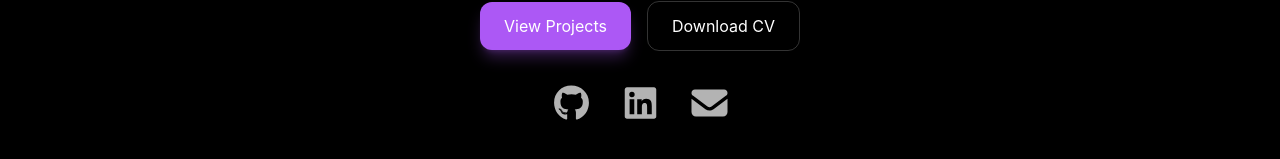
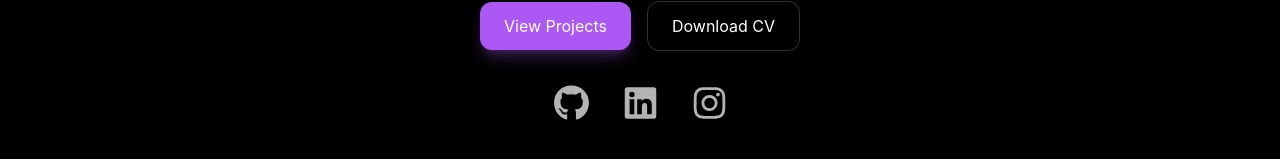
Before and after one commit to prasannaadhikari2602/Portfolio, a React (Vite) app: page / in a window 1280 px wide. Shown: the part 617-776 px from the top of the page. Built offline with nearby package versions, Linux system fonts and the light colour scheme.

Commit message:
changed the link and icon in hero section

```diff
--- a/src/sections/Home.jsx
+++ b/src/sections/Home.jsx
@@ -1,8 +1,8 @@
 import React from "react";
 import { FontAwesomeIcon } from "@fortawesome/react-fontawesome";
 
-import { faEnvelope } from "@fortawesome/free-solid-svg-icons";
-import { faGithub, faLinkedin } from "@fortawesome/free-brands-svg-icons";
+
+import { faGithub, faInstagram, faLinkedin } from "@fortawesome/free-brands-svg-icons";
 import Profile from "../assets/Profile.png";
 const Home = () => {
   return (
@@ -64,10 +64,10 @@ const Home = () => {
         </a>
 
         <a
-          href="mailto:prasannaadhikari2602@gmail.com"
+          href="https://www.instagram.com/adhikari__neeshan/" target="blank"
           className="hover:text-[#AC58F5] transition duration-300 ease-in-out text-4xl"
         >
-          <FontAwesomeIcon icon={faEnvelope} />
+          <FontAwesomeIcon icon={faInstagram} />
         </a>
       </div>
     </div>
```
